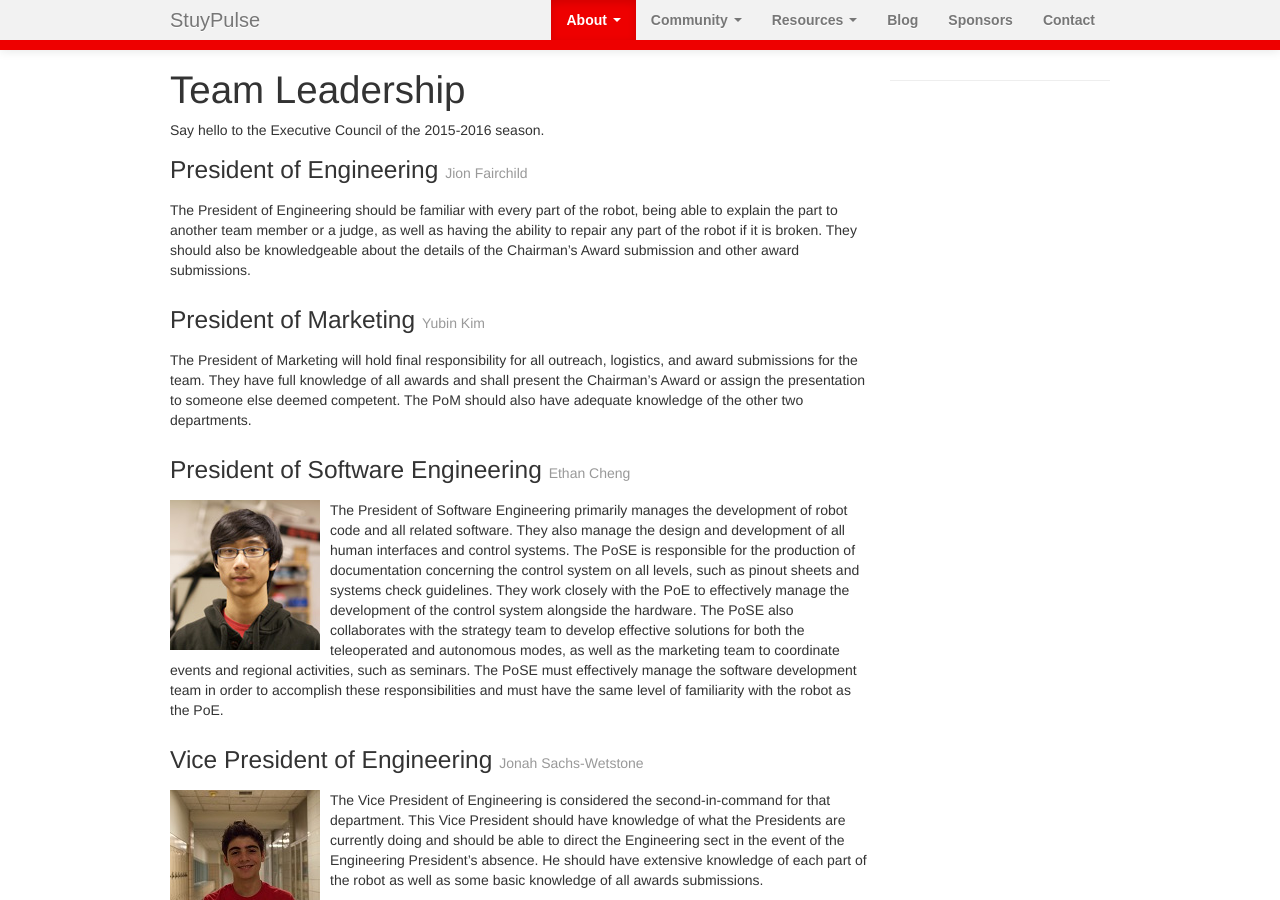
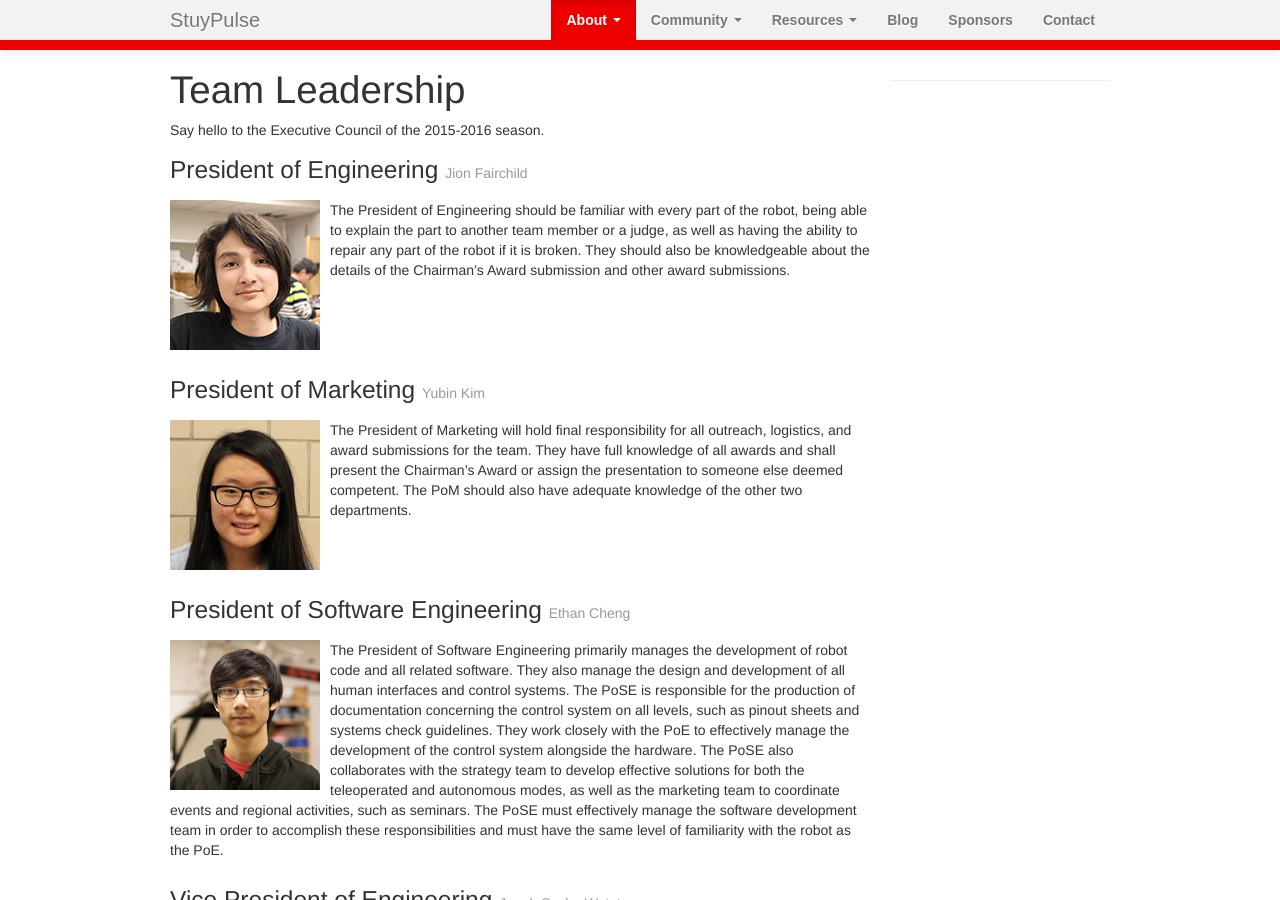
Before and after one commit to StuyPulse/team694.github.io, a Jekyll site: the page built from about/ec/index.md, in a window 1280 px wide and 900 px high. Built offline with Jekyll 4.4.1, drawn with Linux system fonts in a browser that asks for light colours; nearby versions of some CDN libraries.

Commit message:
Update EC headshots

```diff
--- a/_data/ec.yml
+++ b/_data/ec.yml
@@ -3,8 +3,10 @@
 # For each position, name is required and photo is optional.
 poe:
     name: Jion Fairchild
+    photo: /img/ec/jion.jpg
 pom:
     name: Yubin Kim
+    photo: /img/ec/yubin.jpg
 pse:
     name: Ethan Cheng
     photo: /img/ec/ethan.jpg
@@ -46,5 +48,6 @@ design:
     photo: /img/ec/shantanu.jpg
 machinist:
     name: Anya Keller
+    photo: /img/ec/anya.jpg
 animation:
     name: Franklin Wang
```
Also changed, not shown: img/ec/anya.jpg (added), img/ec/sally.jpg, img/ec/shantanu.jpg.
